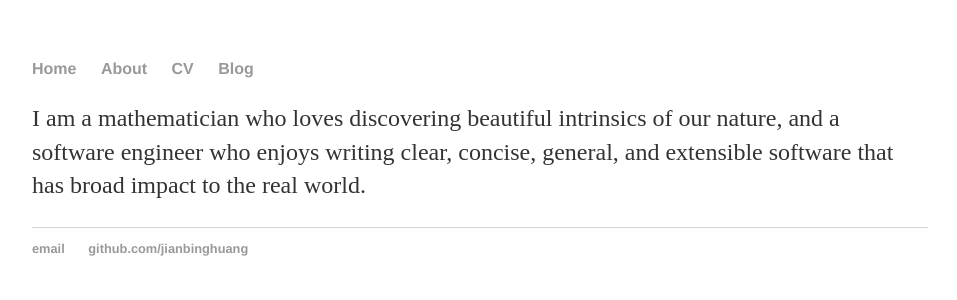
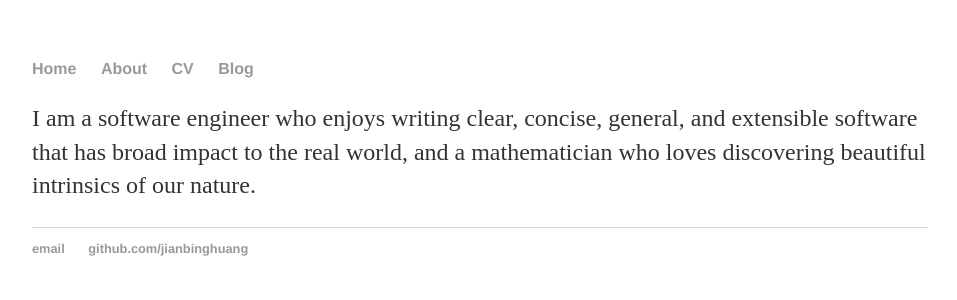
Before and after one commit to hjb-zy/jianbinghuang.github.io, a Jekyll site: the page built from about/index.html, in a window 1280 px wide. Shown: the top 300 px of the page, without its empty margins (160-1117 px from the left). Built offline with Jekyll 4.4.1, drawn with Linux system fonts in a browser that asks for light colours.

```diff
--- a/about/index.html
+++ b/about/index.html
@@ -3,5 +3,5 @@ layout: default
 title: Who am I
 ---
 <div class="about">
-<p> I am a mathematician who loves discovering beautiful intrinsics of our nature, and a software engineer who enjoys writing clear, concise, general, and extensible software that has broad impact to the real world. </p>
+    <p> I am a software engineer who enjoys writing clear, concise, general, and extensible software that has broad impact to the real world, and a mathematician who loves discovering beautiful intrinsics of our nature. </p>
 </div><!-- /.about -->
```
